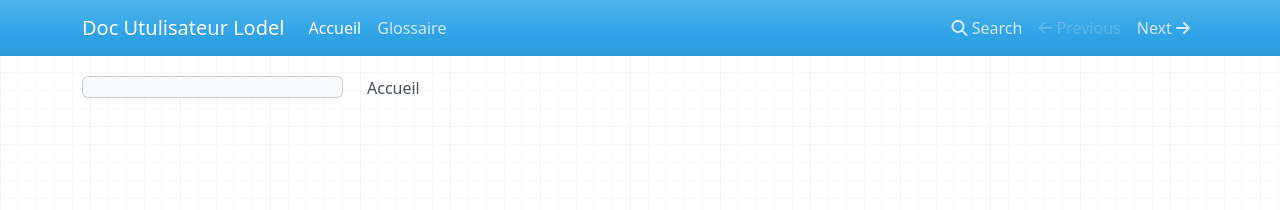
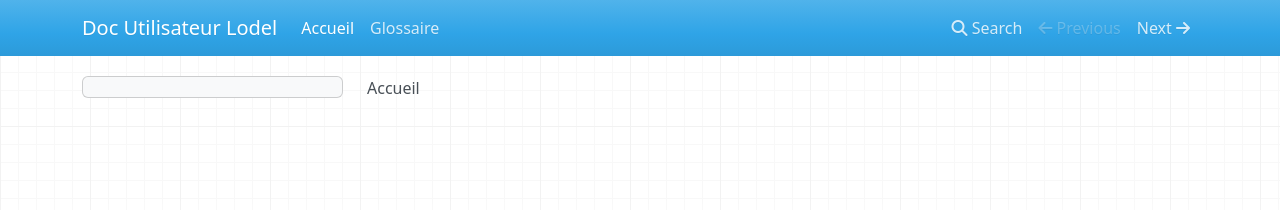
Before and after one commit to ValentinGeorgesDubost/Doc-Lodel-Utilisateur, an MkDocs documentation site: the page built from docs/index.md, in a window 1280 px wide. Shown: the top 210 px of the page. Built offline with MkDocs 1.6.1, drawn with Linux system fonts in a browser that asks for light colours; nearby versions of some CDN libraries; old or Windows-style settings are respelled for this version of MkDocs.

Commit message:
Update mkdocs.yml

```diff
--- a/mkdocs.yml
+++ b/mkdocs.yml
@@ -1,4 +1,4 @@
-site_name: Doc Utulisateur Lodel
+site_name: Doc Utilisateur Lodel
 
 pages:
 - Accueil: 'index.md'
```
